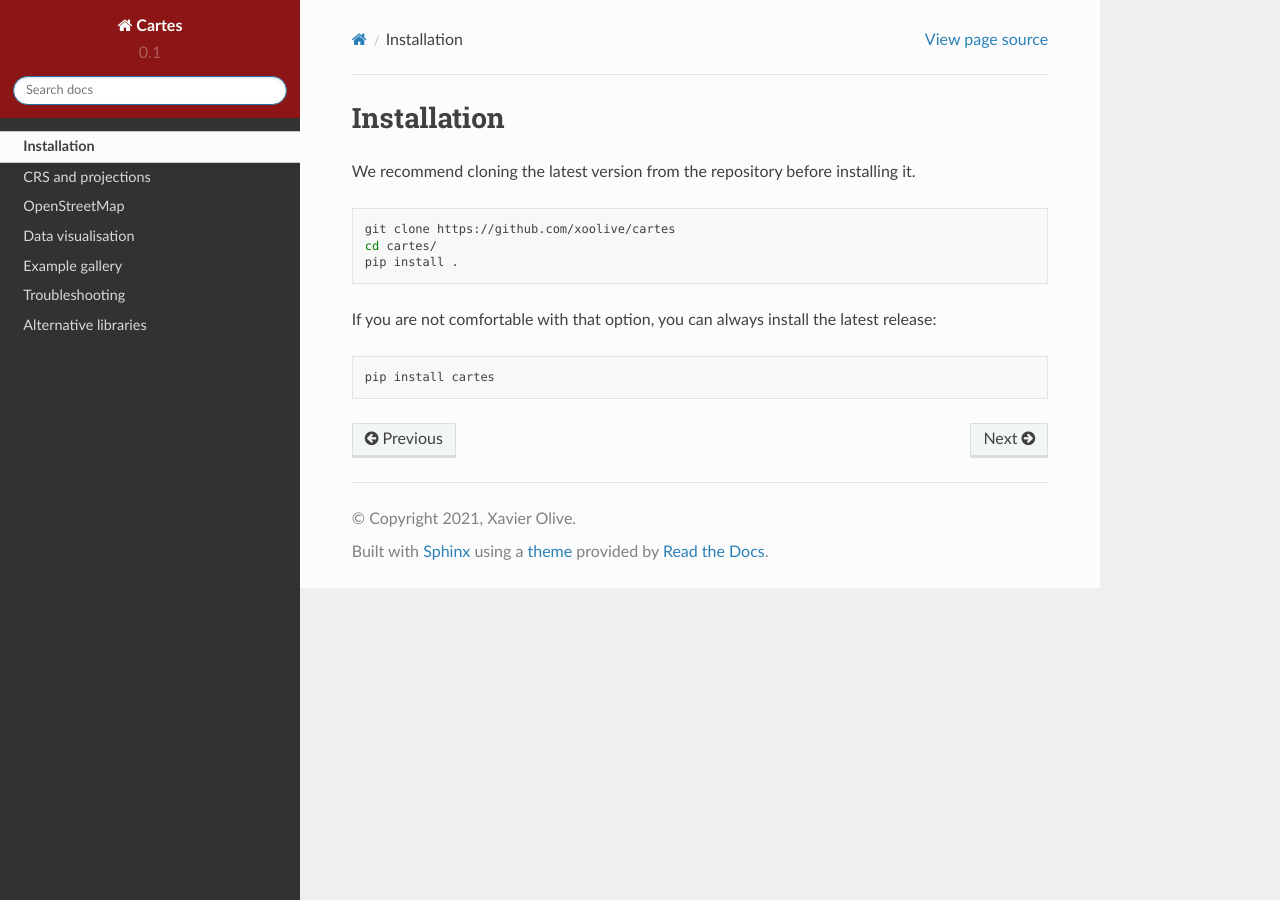
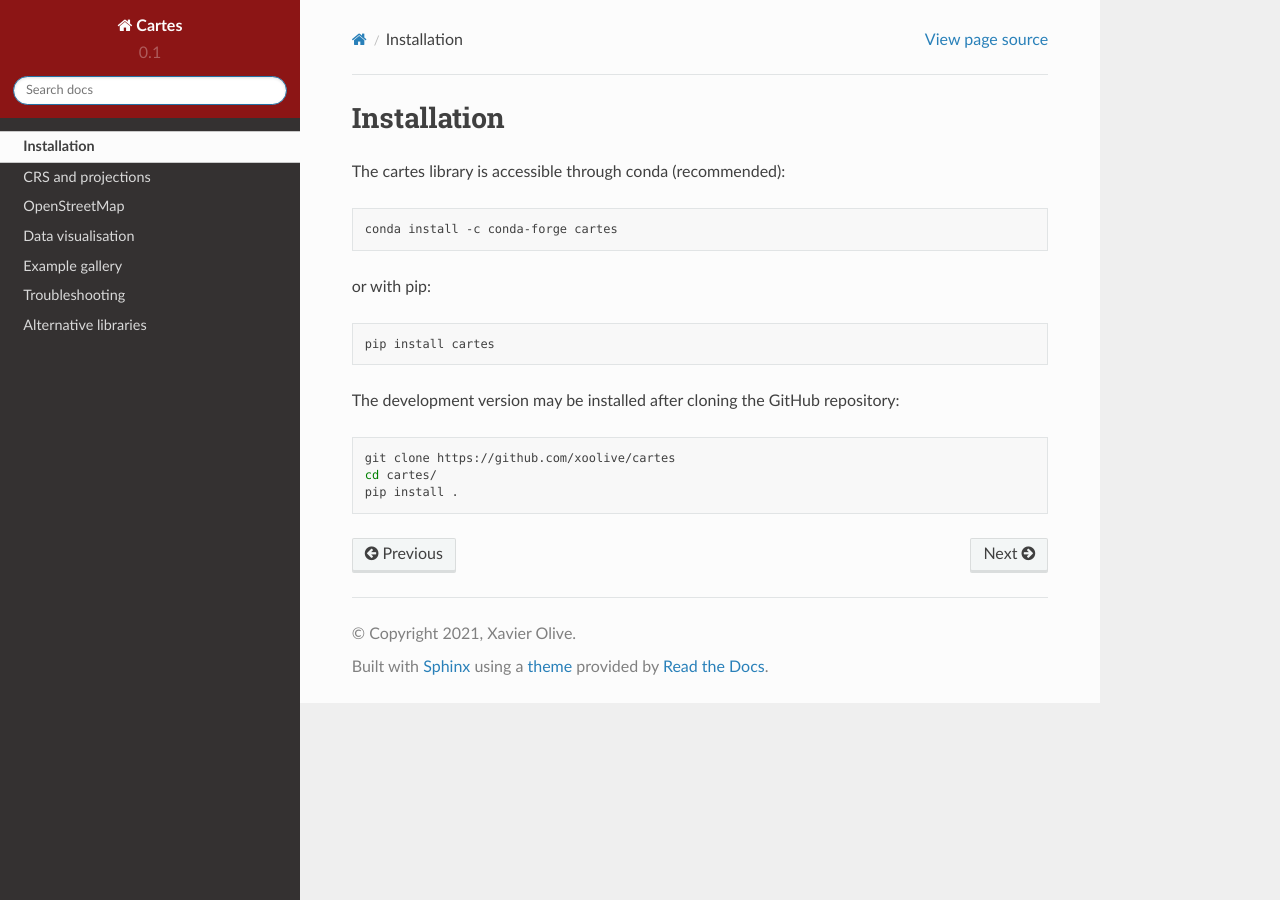
Before and after one commit to xoolive/cartes, a Sphinx documentation site: the page built from docs/source/installation.rst, in a window 1280 px wide. Built offline with Sphinx 7.4.7 and the Read the Docs theme 2.0.0, drawn with Linux system fonts in a browser that asks for light colours; a script that is not in the unit is left out; comment, search, counter and statistics services are not loaded; the version number is read from the project's files by our own code.

Commit message:
conda release

```diff
--- a/docs/source/installation.rst
+++ b/docs/source/installation.rst
@@ -2,16 +2,23 @@ Installation
 ============
 
 
-We recommend cloning the latest version from the repository before installing it.
+The cartes library is accessible through conda (recommended):
+
+.. code:: bash
+
+    conda install -c conda-forge cartes
+
+or with pip:
+
+.. code:: bash
+
+    pip install cartes
+
+
+The development version may be installed after cloning the GitHub repository:
 
 .. code:: bash
 
     git clone https://github.com/xoolive/cartes
     cd cartes/
     pip install .
-
-If you are not comfortable with that option, you can always install the latest release:
-
-.. code:: bash
-
-    pip install cartes
```
Also changed, not shown: readme.md (+11 -0 lines).
